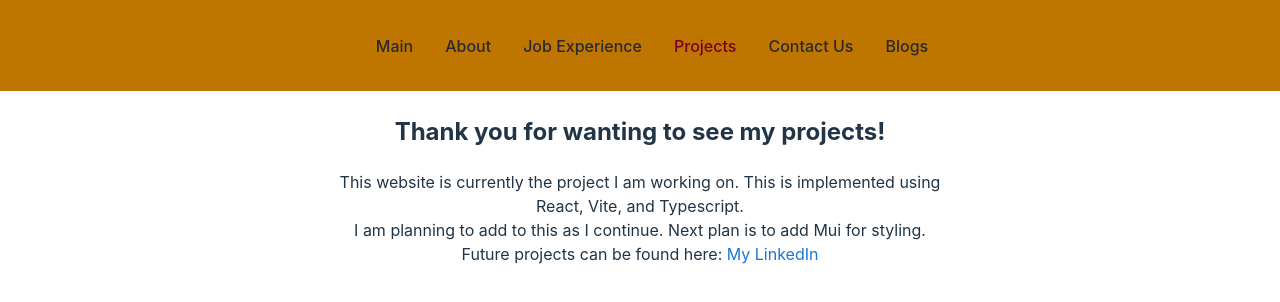
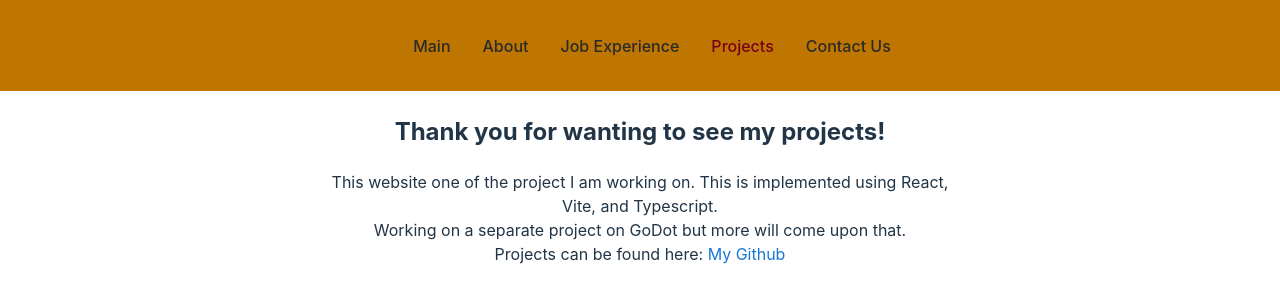
Before and after one commit to TyyGrrLily/Izzy-Website, a React (Vite) app in the folder vite-project/: page /projects in a window 1280 px wide. Shown: the top 302 px of the page. Built offline with nearby package versions, Linux system fonts and the light colour scheme; the HTML template or start-up script is replaced by a standard one.

Commit message:
Removed blog section for now and updated main page and wording of a few places.

```diff
--- a/vite-project/src/App.tsx
+++ b/vite-project/src/App.tsx
@@ -5,7 +5,6 @@ import { Welcome } from "./pages/Welcome";
 import { Contact } from "./pages/Contact";
 import { Experience } from "./pages/Experience";
 import { Projects } from "./pages/Projects";
-import { Blog } from "./pages/Blog";
 import "./App.css";
 
 function App() {
@@ -18,7 +17,6 @@ function App() {
         <Route path="/experience" element={<Experience />} />
         <Route path="/projects" element={<Projects />} />
         <Route path="/contact" element={<Contact />} />
-        <Route path="/blog" element={<Blog />} />
       </Routes>
     </Router>
   );
--- a/vite-project/src/components/NavBar.tsx
+++ b/vite-project/src/components/NavBar.tsx
@@ -10,7 +10,6 @@ export const Navbar = () => {
           <NavLink to="/experience">Job Experience</NavLink>
           <NavLink to="/projects">Projects</NavLink>
           <NavLink to="/contact">Contact Us</NavLink>
-          <NavLink to="/blog">Blogs</NavLink>
         </NavMenu>
       </Nav>
     </>
--- a/vite-project/src/pages/Blog.tsx
+++ /dev/null
@@ -1,11 +0,0 @@
-import { BasePage } from "./BasePage";
-
-export const Blog = () => {
-  return (
-    <BasePage>
-      <>
-        <h2>I really want to setup a blog here.</h2>
-      </>
-    </BasePage>
-  );
-};
--- a/vite-project/src/pages/Main.tsx
+++ b/vite-project/src/pages/Main.tsx
@@ -1,13 +1,28 @@
 import { BasePage } from "./BasePage";
 import evcat from "../images/ev-cat.png";
+import jojocat from "../images/jojocat.png";
+import { Link } from "@mui/material";
 export const Main = () => {
   return (
     <BasePage>
       <>
         <h1>Welcome to my page!!</h1>
         <div>
-          <img src={evcat} width={"250"} />{" "}
-          <div>Welcome, I see you have found this website.</div>
+          <div> I see you have found this website.</div>
+          Feel free to check it out and my github!
+          <br />
+          <Link
+            href="https://github.com/TyyGrrLily"
+            rel="noopener"
+            target="_blank"
+            underline="hover"
+          >
+            My Github
+          </Link>
+          <br />
+          <h3>Website sponsered by Ev and Jojo Hardy</h3>
+          <img src={evcat} width={"250"} title="Ev is baby princess!" />{" "}
+          <img src={jojocat} width={"250"} title="Jojo is baked bean!" />
         </div>
       </>
     </BasePage>
--- a/vite-project/src/pages/Projects.tsx
+++ b/vite-project/src/pages/Projects.tsx
@@ -7,19 +7,19 @@ export const Projects = () => {
       <>
         <h2>Thank you for wanting to see my projects!</h2>
         <>
-          This website is currently the project I am working on. This is
-          implemented using React, Vite, and Typescript.
-          <br /> I am planning to add to this as I continue. Next plan is to add
-          Mui for styling.
+          This website one of the project I am working on. This is implemented
+          using React, Vite, and Typescript.
           <br />
-          Future projects can be found here:{" "}
+          Working on a separate project on GoDot but more will come upon that.
+          <br />
+          Projects can be found here:{" "}
           <Link
             href="https://github.com/TyyGrrLily"
             rel="noopener"
             target="_blank"
             underline="hover"
           >
-            My LinkedIn
+            My Github
           </Link>
         </>
       </>
```
Also changed, not shown: vite-project/src/images/jojocat.png (added).
